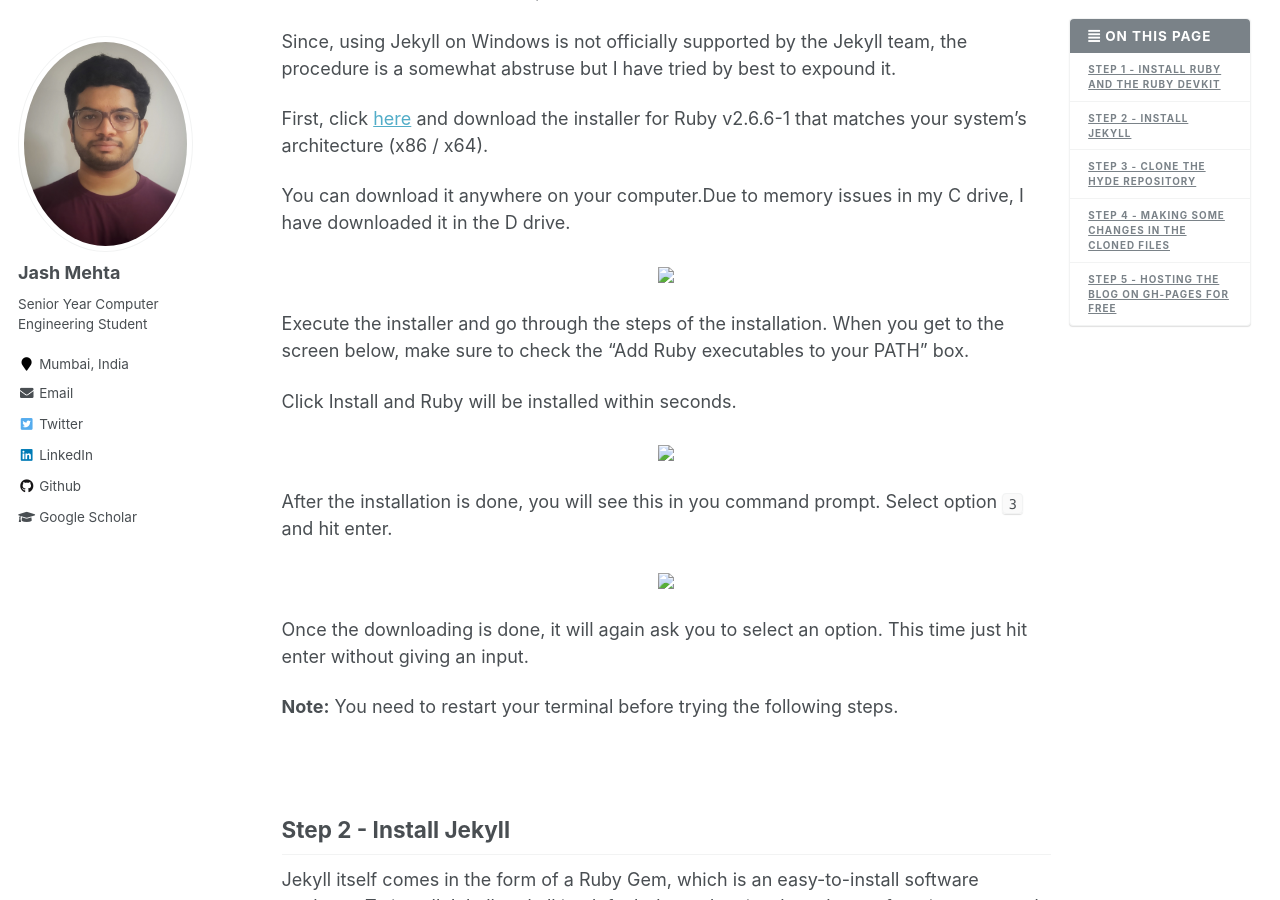
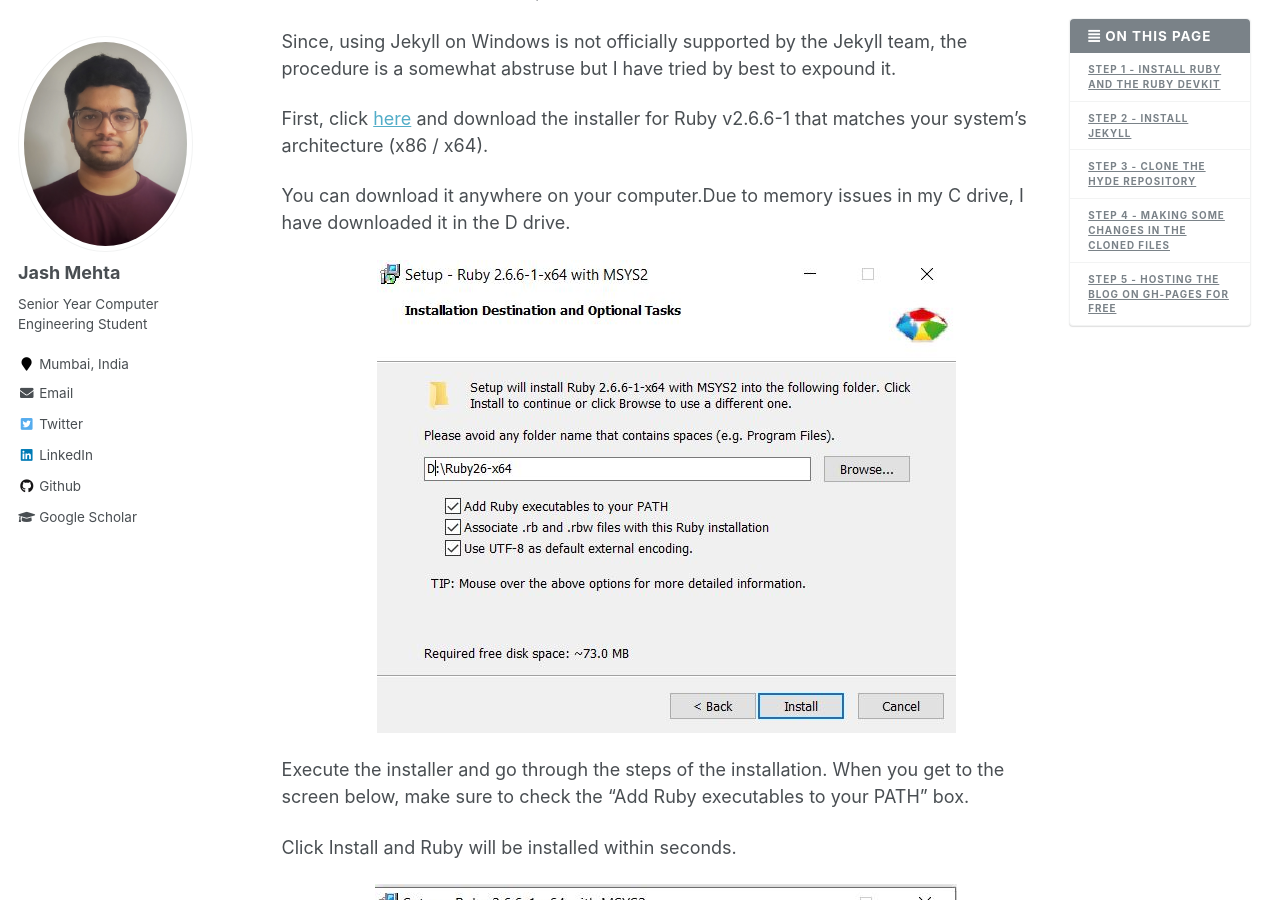
Before and after one commit to jashmehta3300/jashmehta3300.github.io, a Jekyll site: the page built from _posts/2020-06-25-making-your-own-blog.md, in a window 1280 px wide and 900 px high, scrolled down 1450 px. Built offline with Jekyll 4.4.1, drawn with Linux system fonts in a browser that asks for light colours.

Commit message:
ADD: images for blogs

````diff
--- a/_posts/2020-06-25-making-your-own-blog.md
+++ b/_posts/2020-06-25-making-your-own-blog.md
@@ -53,7 +53,7 @@ First, click [here](https://rubyinstaller.org/downloads/){:target="_blank" rel="
 You can download it anywhere on your computer.Due to memory issues in my C drive, I have downloaded it in the D drive.
 
 <p align="center" class="images">
-<img src="assets/images/Capture2.JPG" />
+<img src="/images/Capture2.JPG" />
 </p>
 
 Execute the installer and go through the steps of the installation. When you get to the screen below, make sure to check the “Add Ruby executables to your PATH” box.
@@ -61,13 +61,13 @@ Execute the installer and go through the steps of the installation. When you get
 Click Install and Ruby will be installed within seconds.
 
 <p align="center" class="images">
-<img src="assets/images/Capture1.JPG" />
+<img src="/images/Capture1.JPG" />
 </p>
 
 After the installation is done, you will see this in you command prompt. Select option ```3``` and hit enter.
 
 <p align="center" class="images">
-<img src="assets/images/Capture3.JPG" />
+<img src="/images/Capture3.JPG" />
 </p>
 
 Once the downloading is done, it will again ask you to select an option. This time just hit enter without giving an input.
@@ -160,7 +160,7 @@ git push origin master
 * Go to ```Settings``` on Github and you'll see that your website is hosted !!!
 
 <p align="center" class="images">
-<img srcset="assets/images/Capture4.JPG 2w" sizes="1px" />
+<img srcset="/images/Capture4.JPG 2w" sizes="1px" />
 </p>
 
 <strong>DONE!</strong> Now you can make changes according to your requirements.
````
Also changed, not shown: images/Capture1.JPG (added), images/Capture2.JPG (added), images/Capture3.JPG (added), images/Capture4.JPG (added), 1 other file.
